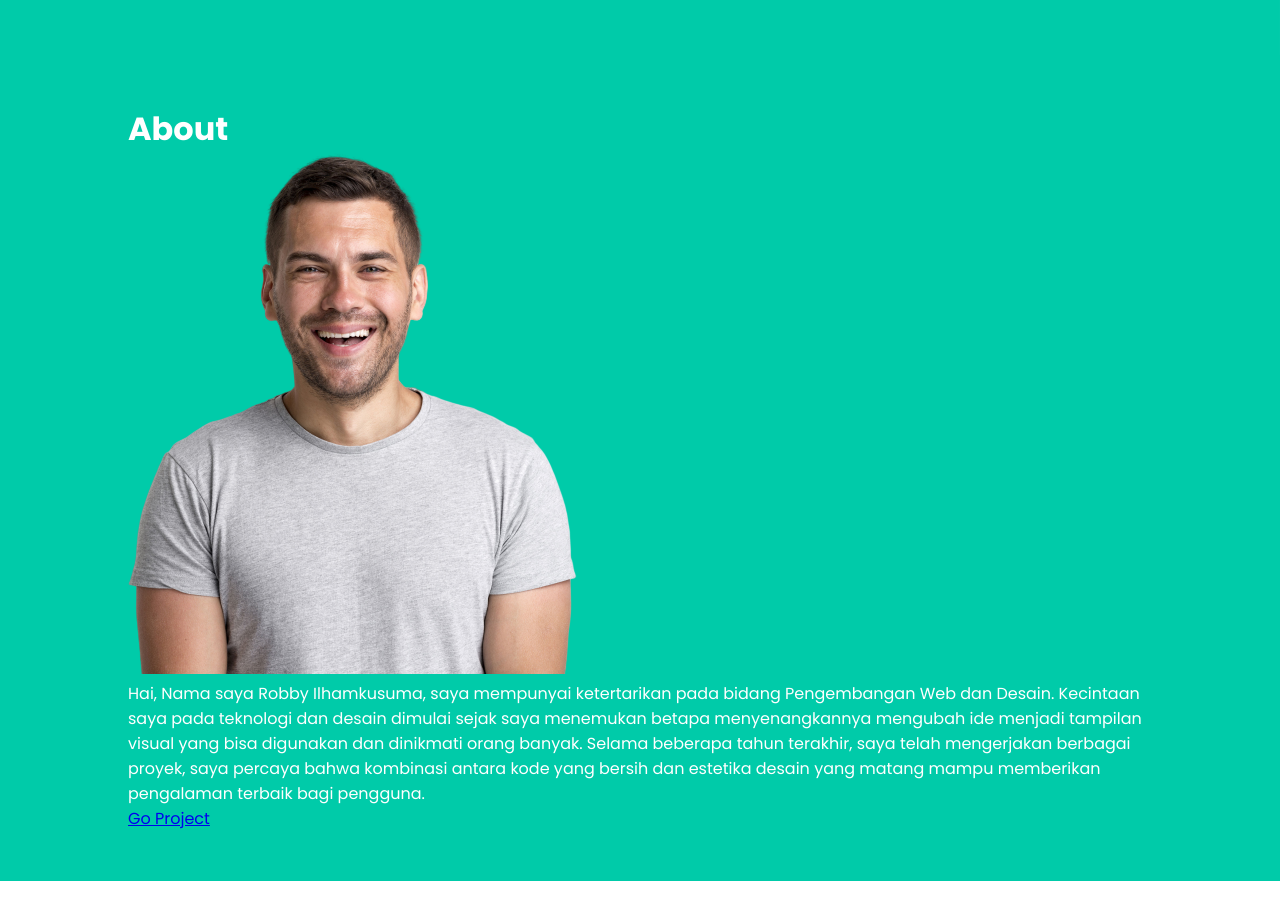
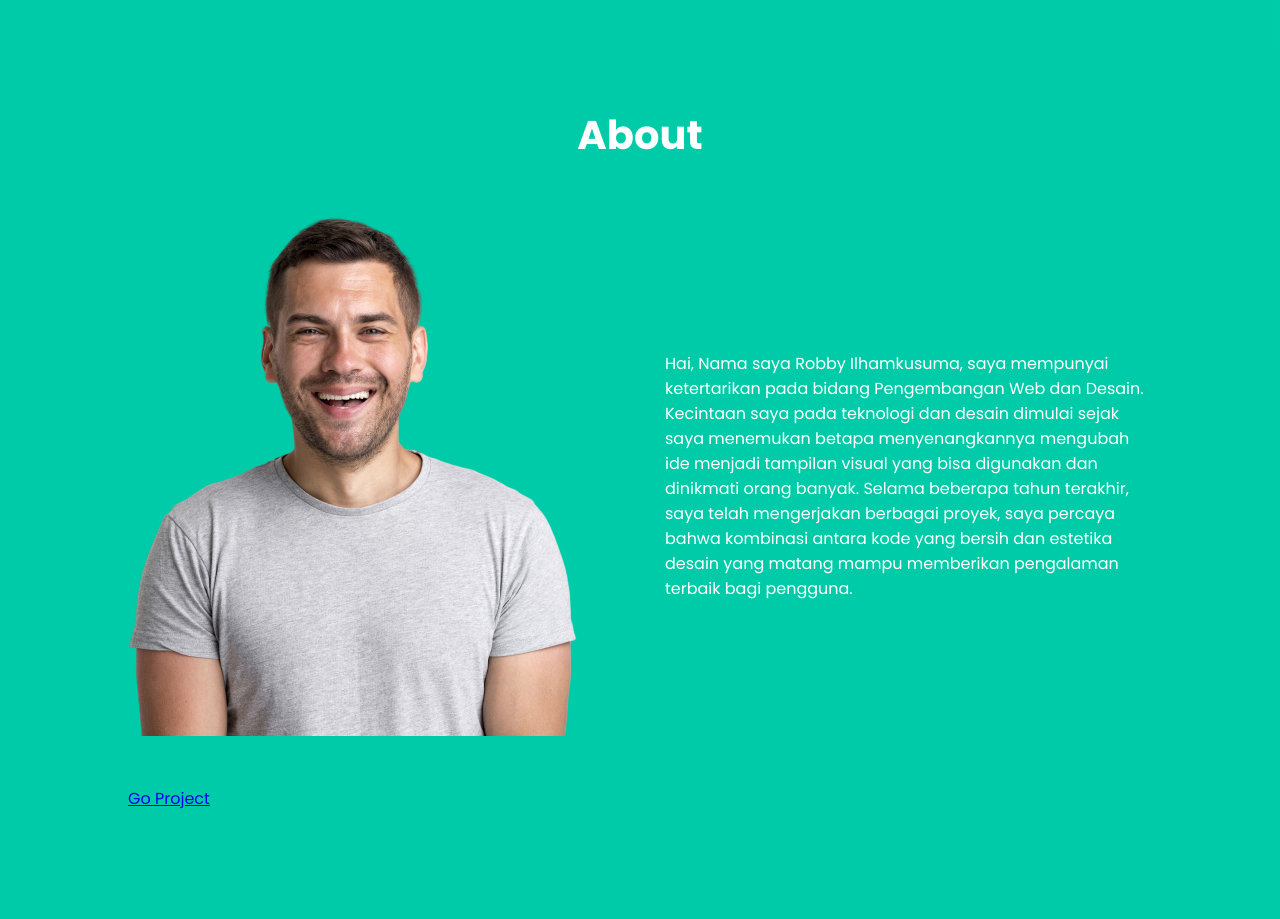
Before and after one commit to robbytrujillo/theporto, a plain HTML site: page index.html in a window 1280 px wide. Shown: the part 907-1826 px from the top of the page. Before the commit the page ends 1788 px from the top, so only its background shows below. Drawn offline with nearby package versions, Linux system fonts and the light colour scheme.

```diff
--- a/dist/css/style.css
+++ b/dist/css/style.css
@@ -97,4 +97,18 @@
     padding-block: 50px;
     color: white;
 }
+
+.about .container > h1 {
+    text-align: center;
+    margin-bottom: 50px;
+    font-size: 40px;
+}
+
+.about .about-box .box:nth-child(1) {
+    display: grid;
+    grid-template-columns: repeat(2, 1fr);
+    margin-bottom: 150px;
+    align-items: center;
+    gap: 50px;
+}
 /* About End */
--- a/index.html
+++ b/index.html
@@ -71,8 +71,6 @@
         <div class="about-box">
           <div class="box">
             <img src="./assets/images/tentang.png" alt="About Image" />
-          </div>
-          <div class="box">
             <p>
               Hai, Nama saya <span>Robby Ilhamkusuma</span>, saya mempunyai
               ketertarikan pada bidang Pengembangan Web dan Desain. Kecintaan
@@ -85,6 +83,7 @@
             </p>
             <a href="#project">Go Project</a>
           </div>
+          <div class="box"></div>
         </div>
       </div>
     </div>
```
